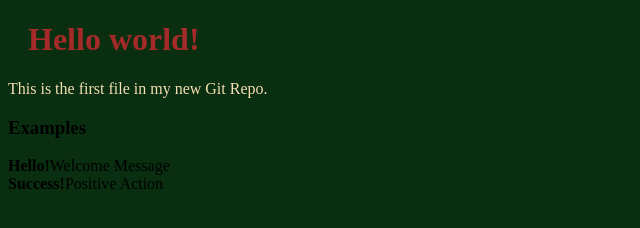
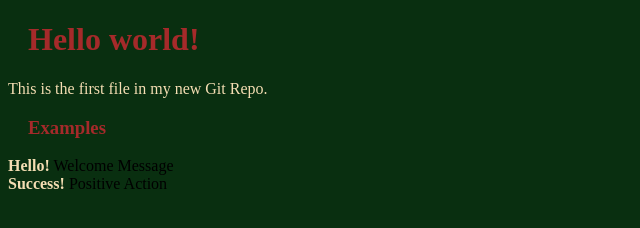
Before and after one commit to jhldiv/test.github.io, a plain HTML site: page index.html in a window 1280 px wide. Shown: the whole page, without its empty margins (0-640 px from the left). Drawn offline with Linux system fonts and the light colour scheme.

Commit message:
Version 1

```diff
--- a/bluestyle.css
+++ b/bluestyle.css
@@ -2,11 +2,11 @@ body {
     background-color: rgb(9, 47, 16);
     }
 
-    h1 {
+    h1, h3 {
     color: brown;
     margin-left: 20px;
     }
 
-    p {
+    p, strong {
         color: wheat;
     }
```
Also changed, not shown: index.html (+2 -2 lines).
